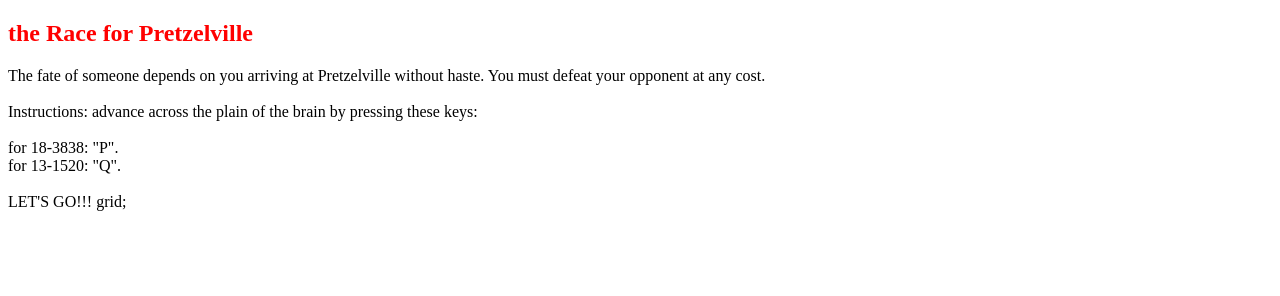
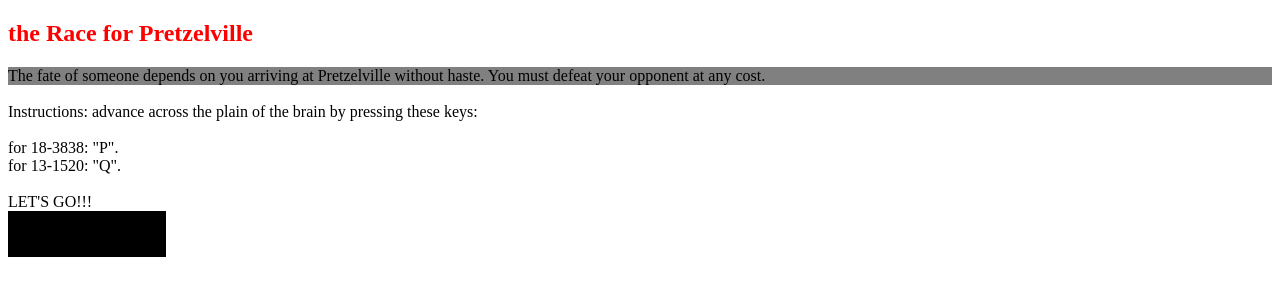
Before and after one commit to christopherhanten/beepMan2, a plain HTML site: page index.html in a window 1280 px wide. Drawn offline with Linux system fonts and the light colour scheme.

Commit message:
trying to make a table

```diff
--- a/index.html
+++ b/index.html
@@ -5,12 +5,13 @@
     <title>the Race to Prezelville</title>
     <link rel="stylesheet" type="text/css" href="style.css">
 
+
   </head>
   <body>
     <h2>the Race for Pretzelville</h2>
-    <section>
+    <div class="topsy">
       The fate of someone depends on you arriving at Pretzelville without haste. You must defeat your opponent at any cost. </br>
-    </section>
+    </div>
         <br/>
     <section>
       Instructions: advance across the plain of the brain by pressing these keys:</br>
@@ -21,8 +22,54 @@
     <br/>
     LET'S GO!!!
     </section>
-grid;
-  <script src="myScript.js"></script>
+<div id = "18-3838"></div>
+<div id = "13-1520"></div>
+<div id = "grid"></div>
+<div id = "pretzelLine"></div>
+
+<table class= "Racetrack">
+  <tr id= "18-3838_side">
+    <td class= "active"></td>
+      <td></td>
+      <td></td>
+      <td></td>
+      <td></td>
+      <td></td>
+      <td></td>
+      <td></td>
+      <td></td>
+      <td></td>
+      <td></td>
+      <td></td>
+      <td></td>
+      <td></td>
+      <td></td>
+      <td>FINISH LINE</td>
+    </tr>
+    <tr id="13-1520_side">
+    <td class="active"></td>
+      <td></td>
+      <td></td>
+      <td></td>
+      <td></td>
+      <td></td>
+      <td></td>
+      <td></td>
+      <td></td>
+      <td></td>
+      <td></td>
+      <td></td>
+      <td></td>
+      <td></td>
+      <td></td>
+      <td>FINISH LINE</td>
+    </tr>
+</table>
+
+
+
+
+  <script src="script.js"></script>
   </body>
 
 </html>
--- a/script.js
+++ /dev/null
@@ -1 +0,0 @@
-const grid = newGrid({rows 2, cols 14, render:true});
--- a/style.css
+++ b/style.css
@@ -1,3 +1,17 @@
 h2 {
   color: red;
 }
+body {
+
+}
+.topsy {
+  background: grey;
+  width: auto;
+  margin: 0px;
+}
+.Racetrack {
+  background-color: black;
+  width: 960px
+  color: black;
+  border: 15px;
+}
```
